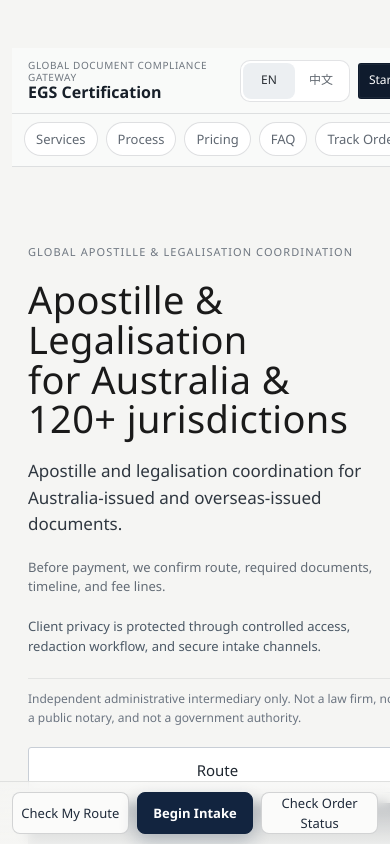
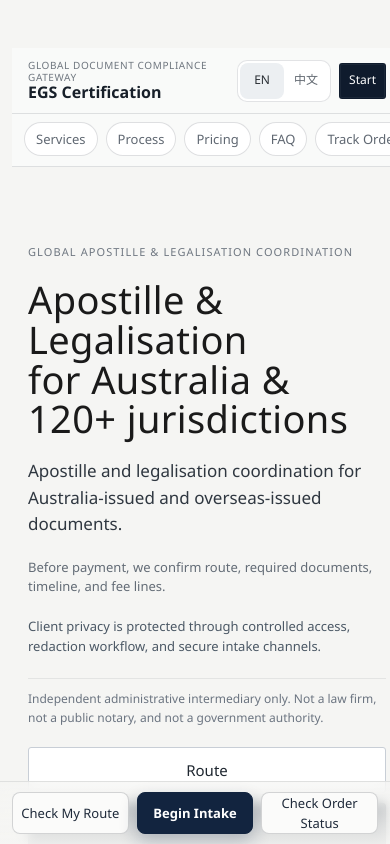
Before and after one commit to eliteglobalsolutions/EGS-certification, a Next.js app: page /en in a window 390 px wide. Shown: the top 844 px of the page. Built offline with nearby package versions, Linux system fonts and the light colour scheme; no server answers.

Commit message:
Harden mobile viewport clipping and compact nav controls

```diff
--- a/app/globals.css
+++ b/app/globals.css
@@ -69,6 +69,8 @@ body {
   font-family: "Avenir Next", "Segoe UI", "PingFang SC", "Hiragino Sans GB", sans-serif;
   line-height: 1.55;
   overflow-x: hidden;
+  max-width: 100vw;
+  overflow-x: clip;
   font-size: var(--text-base);
   background-image: none;
 }
@@ -713,6 +715,8 @@ p {
   top: 0;
   z-index: 30;
   padding-top: 0;
+  max-width: 100vw;
+  overflow-x: clip;
 }
 
 .marketing-nav-inner {
@@ -728,6 +732,8 @@ p {
   box-shadow: none;
   backdrop-filter: saturate(120%) blur(6px);
   -webkit-backdrop-filter: saturate(120%) blur(6px);
+  max-width: 100%;
+  overflow-x: clip;
 }
 
 .wordmark {
@@ -2335,7 +2341,7 @@ p {
     width: auto;
     min-width: 0;
     min-height: 36px;
-    padding: 7px 10px;
+    padding: 6px 9px;
     font-size: 12px;
     white-space: nowrap;
   }
@@ -2349,11 +2355,12 @@ p {
   }
 
   .lang-segment-item {
-    min-width: 52px;
+    min-width: 44px;
     min-height: 36px;
     display: inline-flex;
     align-items: center;
     justify-content: center;
+    padding: 4px 7px;
   }
 
   .compliance-strip-inner {
```
